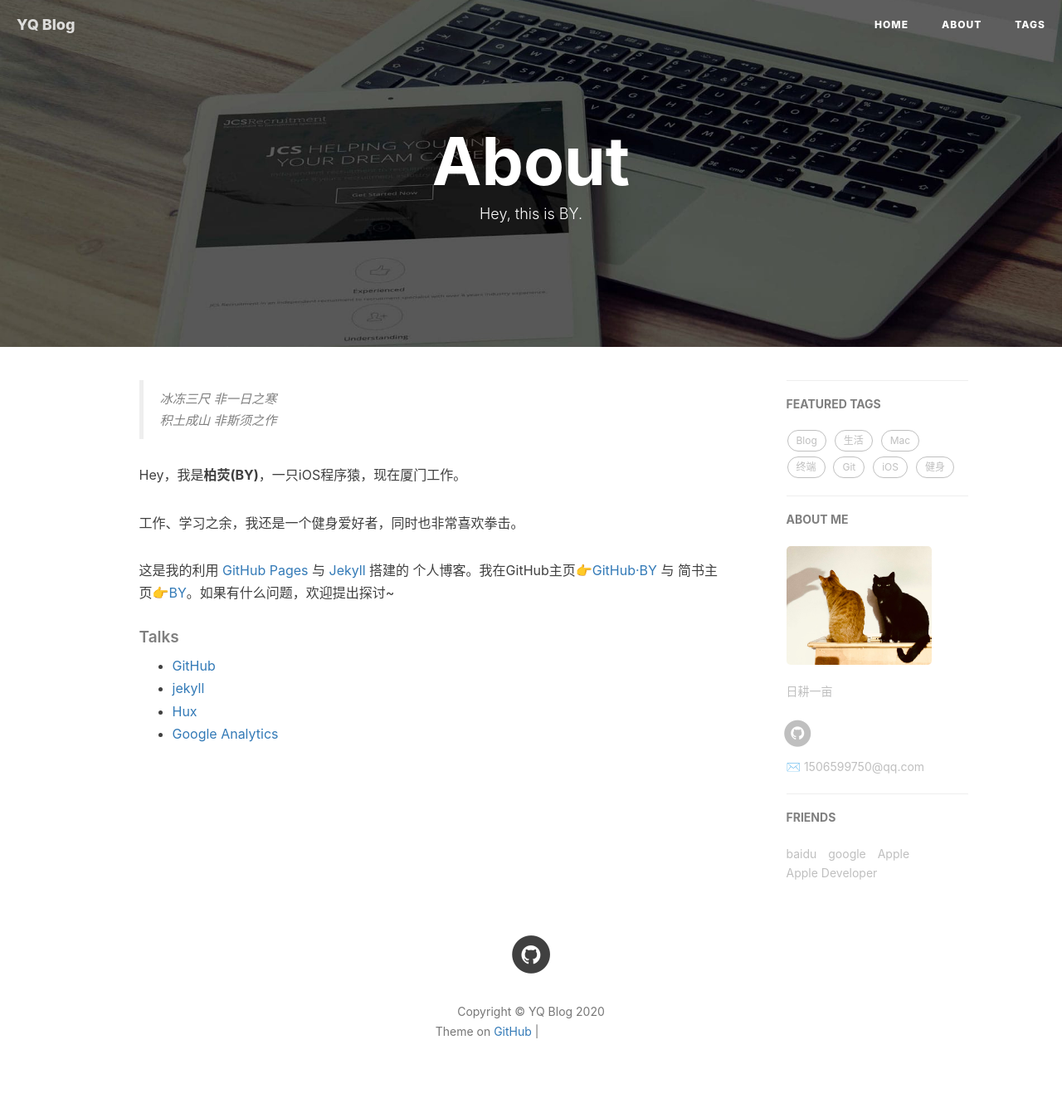
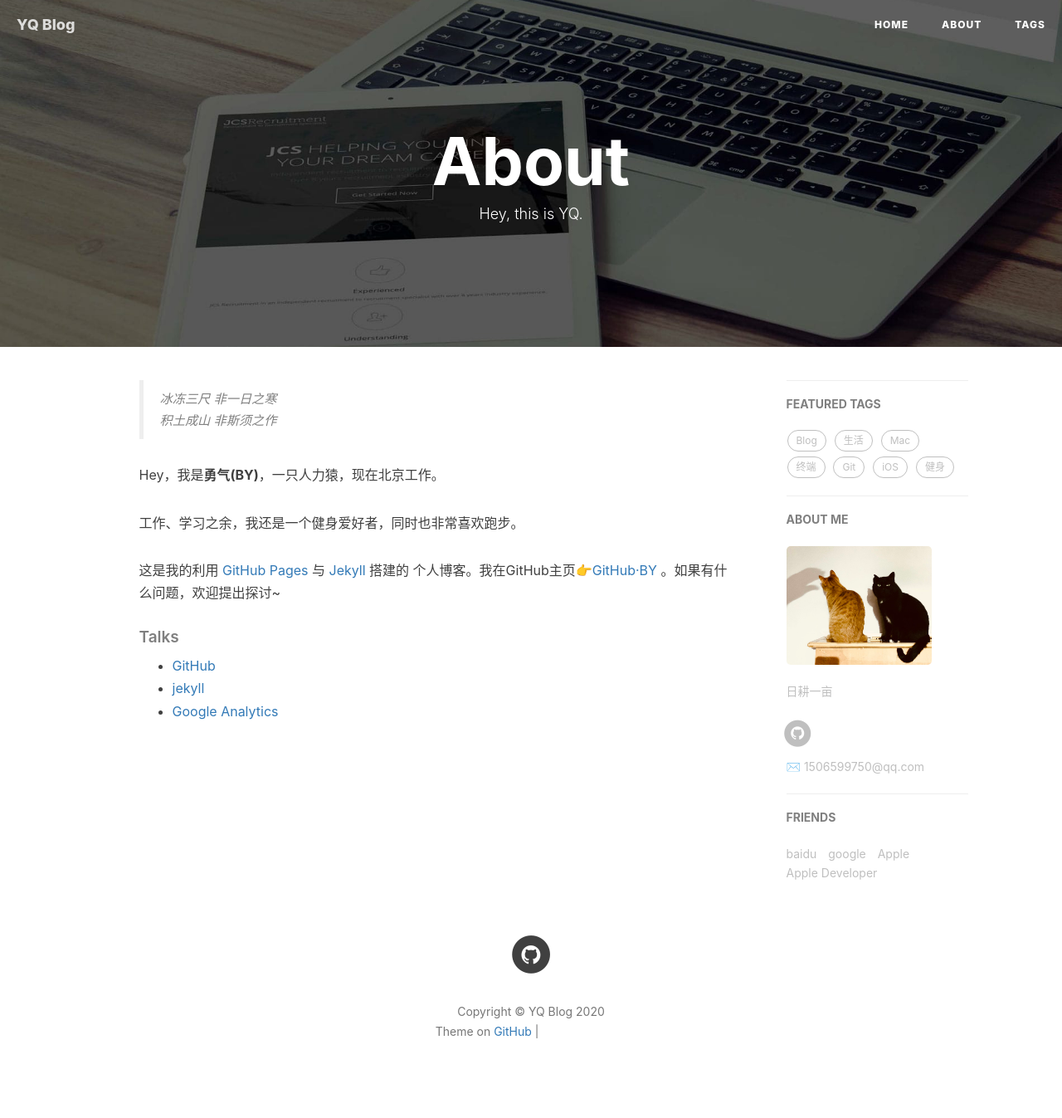
Before and after one commit to yanyongqi911/yanyongqi911.github.io., a Jekyll site: the page built from about.html, in a window 1280 px wide. Shown: the whole page at 83% size. Built offline with Jekyll 4.4.1, drawn with Linux system fonts in a browser that asks for light colours; nearby versions of some CDN libraries; comment, search, counter and statistics services are not loaded; grey boxes are pictures that could not be loaded.

Commit message:
Update about.html

```diff
--- a/about.html
+++ b/about.html
@@ -1,7 +1,7 @@
 ---
 layout: page
 title: "About"
-description: "Hey, this is BY."
+description: "Hey, this is YQ."
 header-img: "img/post-bg-rwd.jpg"
 ---
 
@@ -18,11 +18,11 @@
     <blockquote><p>冰冻三尺 非一日之寒<br>
     积土成山 非斯须之作</p></blockquote>
 
-    <p>Hey，我是<strong>柏荧(BY)</strong>，一只iOS程序猿，现在厦门工作。</p>
+    <p>Hey，我是<strong>勇气(BY)</strong>，一只人力猿，现在北京工作。</p>
 
-    <p>工作、学习之余，我还是一个健身爱好者，同时也非常喜欢拳击。</p>
+    <p>工作、学习之余，我还是一个健身爱好者，同时也非常喜欢跑步。</p>
 
-    <p>这是我的利用 <a href="https://pages.github.com/">GitHub Pages</a> 与 <a href="http://jekyll.com.cn/">Jekyll</a> 搭建的 个人博客。我在GitHub主页<a href="https://github.com/qiubaiying">👉GitHub·BY</a> 与 简书主页<a href="https://http://www.jianshu.com/u/e71990ada2fd">👉BY</a>。如果有什么问题，欢迎提出探讨~</p>
+    <p>这是我的利用 <a href="https://pages.github.com/">GitHub Pages</a> 与 <a href="http://jekyll.com.cn/">Jekyll</a> 搭建的 个人博客。我在GitHub主页<a href="https://github.com/yanyongqi911">👉GitHub·BY</a> 。如果有什么问题，欢迎提出探讨~</p>
 
     <p></p>
 
@@ -31,7 +31,6 @@
     <ul>
         <li><a href="https://github.com">GitHub</a></li>
         <li><a href="http://jekyll.com.cn/">jekyll</a></li>
-        <li><a href="http://huangxuan.me/">Hux</a></li>
         <li><a href="https://analytics.google.com/analytics">Google Analytics</a></li>
     </ul>
 </div>
@@ -41,11 +40,11 @@
     <blockquote><p>Yet another iOS Developer. <br>
     Yet another Life-long Student.</p></blockquote>
 
-    <p>Hi, I am <strong>Baiying Qiu</strong>，you can call me <strong>BY</strong>. I am an iOS software engineer and currently working in Xiamen</p>
+    <p>Hi, I am <strong>YongQi</strong>，you can call me <strong>YQ</strong>. I am an hunman resourcer  and currently working in Beijing</p>
 
-    <p>This is my personal blog, through making Github Pages and Jekyll.My GitHub  👉 <a href="http://github.com/qiubaiying">Github·BY</a>.</p>
+    <p>This is my personal blog, through making Github Pages and Jekyll.My GitHub  👉 <a href="http://github.com/yanyongqi911">Github·YQ</a>.</p>
 
-    <p>I am a sports enthusiast, I like fitness, running and boxing.</p>
+    <p>I am a sports enthusiast, I like fitness, running and swimming.</p>
 
     <h5>Talks</h5>
 
```
